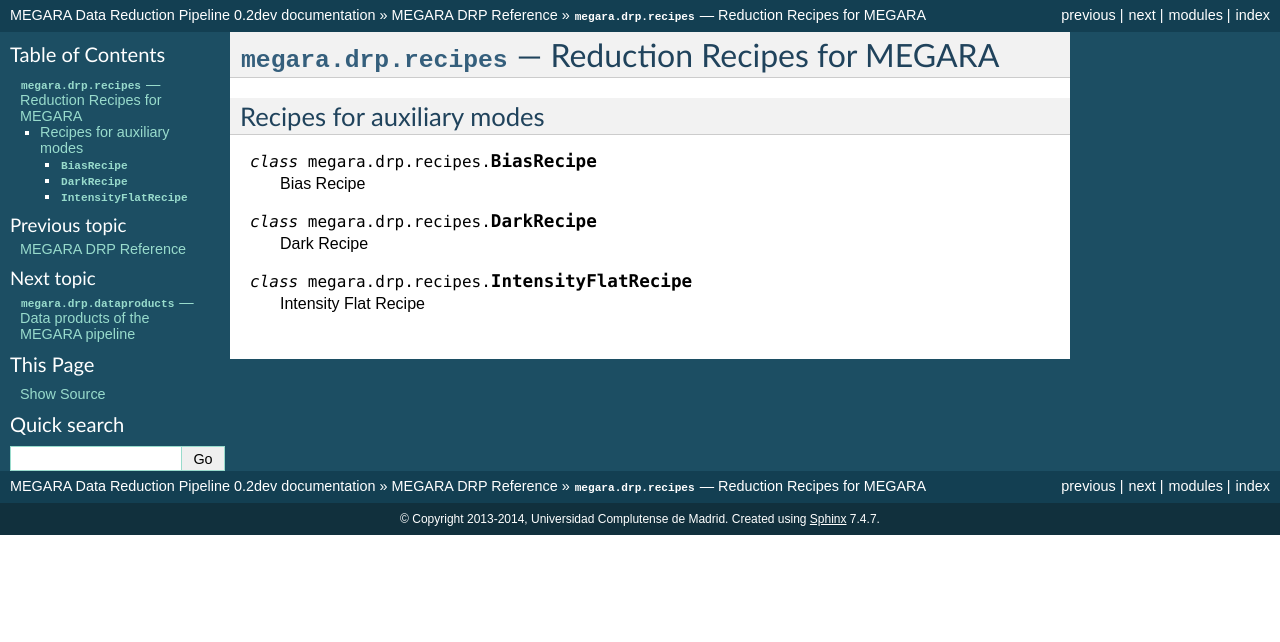
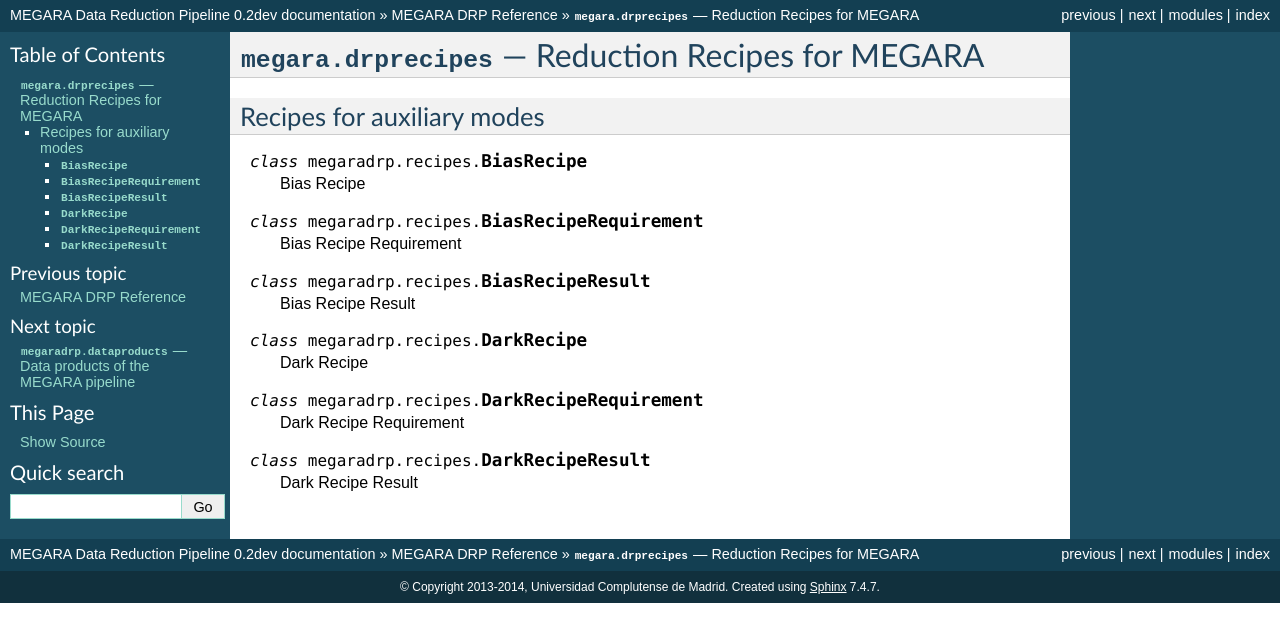
Before and after one commit to guaix-ucm/megaradrp, a Sphinx documentation site: the page built from doc/reference/recipes.rst, in a window 1280 px wide. Shown: the top 642 px of the page. Built offline with Sphinx 7.4.7, drawn with Linux system fonts in a browser that asks for light colours.

Commit message:
Tidy the docs a little

```diff
--- a/doc/auxiliary.rst
+++ b/doc/auxiliary.rst
@@ -5,9 +5,9 @@ Bias Image
 ----------
 
 :Mode: Bias Image
-:Recipe class: :class:`~megara.drp.recipes.BiasRecipe`
-:Input class: :class:`~megara.drp.recipes.BiasRecipeInput`
-:Result class: :class:`~megara.drp.recipes.BiasRecipeResult`
+:Recipe class: :class:`~megaradrp.recipes.BiasRecipe`
+:Input class: :class:`~megaradrp.recipes.BiasRecipeInput`
+:Result class: :class:`~megaradrp.recipes.BiasRecipeResult`
 
 The actions to calibrate the zero (pedestal) level of the detector
 plus associated control electronic by taken images with null
@@ -35,9 +35,9 @@ Products
 +-------------------+---------------------------------------------------------+
 | Name              | Type                                                    |
 +===================+=========================================================+
-| ``'biasframe'``   | :class:`~megara.drp.dataproducts.MasterBias`            |
+| ``'biasframe'``   | :class:`~megaradrp.dataproducts.MasterBias`            |
 +-------------------+---------------------------------------------------------+
-| ``'stats'``       | :class:`~megara.drp.dataproducts.ChannelLevelStatistics`|
+| ``'stats'``       | :class:`~megaradrp.dataproducts.ChannelLevelStatistics`|
 +-------------------+---------------------------------------------------------+
 
 .. _ff-recipe-label:
--- a/doc/intro.rst
+++ b/doc/intro.rst
@@ -28,7 +28,7 @@ be able to be installed and work properly:
  - `numina <http://guaix.fis.ucm.es/hg/numina/>`_
 
 Additional packages are optionally required:
- - `nose <http://somethingaboutorange.com/mrl/projects/nose>`_ to run the tests
+ - `py.test <http://pytest.org>`_ to run the tests
  - `sphinx`_ to build the documentation
 
 Webpage: https://guaix.fis.ucm.es/projects/megara/
--- a/doc/reference/dataproducts.rst
+++ b/doc/reference/dataproducts.rst
@@ -1,8 +1,8 @@
 
-:mod:`megara.drp.dataproducts` --- Data products of the MEGARA pipeline
+:mod:`megaradrp.dataproducts` --- Data products of the MEGARA pipeline
 ========================================================================
 
-.. module:: megara.drp.dataproducts
+.. module:: megaradrp.dataproducts
    :synopsis:  Data products of the MEGARA pipeline
 
 .. class:: FrameDataProduct
--- a/doc/reference/recipes.rst
+++ b/doc/reference/recipes.rst
@@ -1,8 +1,8 @@
 
-:mod:`megara.drp.recipes` --- Reduction Recipes for MEGARA
+:mod:`megara.drprecipes` --- Reduction Recipes for MEGARA
 ==========================================================
 
-.. module:: megara.drp.recipes
+.. module:: megaradrp.recipes
    :synopsis:  Reduction Recipes for MEGARA
 
 Recipes for auxiliary modes
@@ -12,10 +12,22 @@ Recipes for auxiliary modes
 
    Bias Recipe
 
+.. class:: BiasRecipeRequirement
+
+   Bias Recipe Requirement
+
+.. class:: BiasRecipeResult
+
+   Bias Recipe Result
+
 .. class:: DarkRecipe
 
    Dark Recipe
 
-.. class:: IntensityFlatRecipe
+.. class:: DarkRecipeRequirement
 
-   Intensity Flat Recipe
+   Dark Recipe Requirement
+
+.. class:: DarkRecipeResult
+
+   Dark Recipe Result
```
Also changed, not shown: doc/images.rst (+6 -6 lines).
